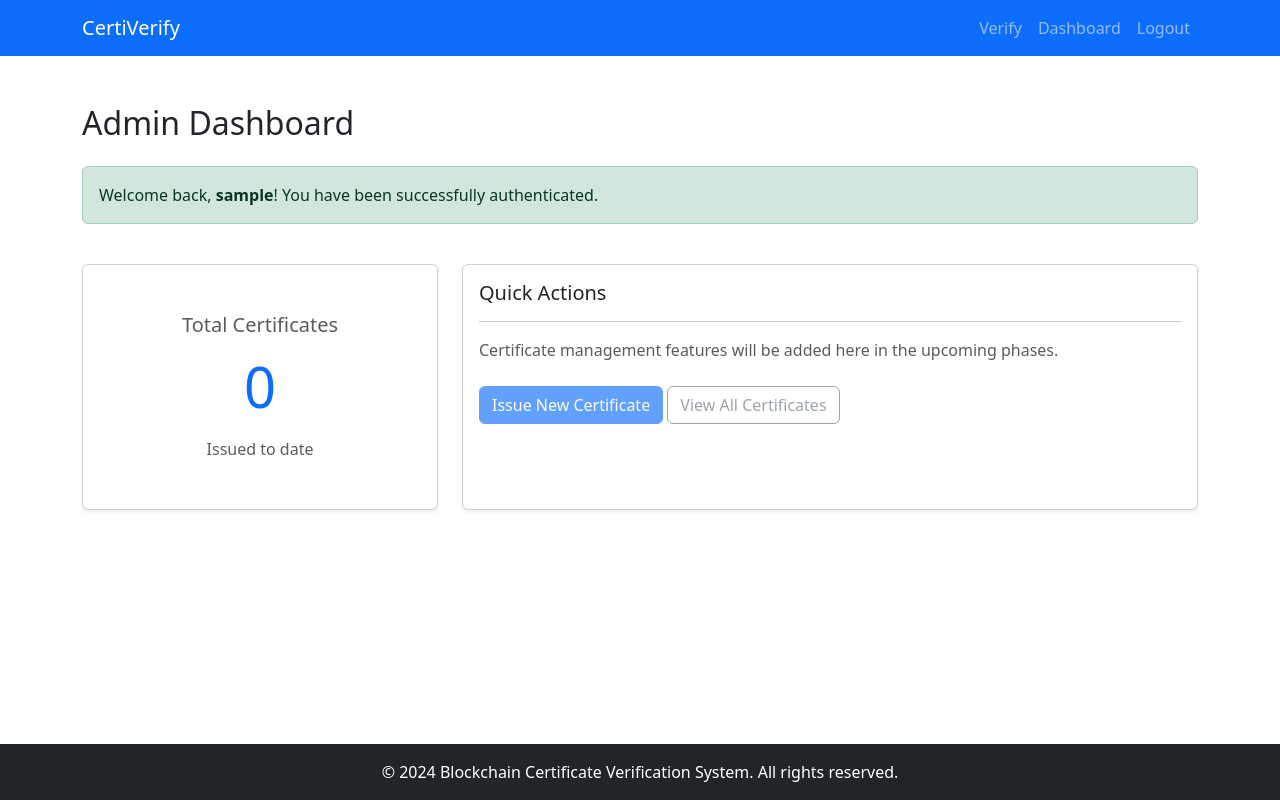
After one commit to abhigyan369/Blockchain-Certificate-Verification-System, a Django app: page /dashboard/ in a window 1280 px wide. The commit adds this page. Run offline with Django 5.2, Linux system fonts and the light colour scheme; the visitor is signed in with stand-in values (Sample User, id 1).

Commit message:
Build an admin authentication system

```diff
--- a/project/urls.py
+++ b/project/urls.py
@@ -16,7 +16,7 @@ Including another URLconf
 """
 
 from django.contrib import admin
-from django.urls import path
+from django.urls import path, include
 from django.conf import settings
 from django.conf.urls.static import static
 from project.views import home_view
@@ -24,6 +24,7 @@ from project.views import home_view
 urlpatterns = [
     path("admin/", admin.site.urls),
     path("", home_view, name="home"),
+    path("", include("users.urls")),
 ]
 
 if settings.DEBUG:
--- a/templates/base.html
+++ b/templates/base.html
@@ -30,9 +30,18 @@
                     <li class="nav-item">
                         <a class="nav-link" href="#">Verify</a>
                     </li>
+                    {% if request.user.is_authenticated and request.user.is_staff %}
                     <li class="nav-item">
-                        <a class="nav-link" href="#">Admin Login</a>
+                        <a class="nav-link" href="{% url 'dashboard' %}">Dashboard</a>
                     </li>
+                    <li class="nav-item">
+                        <a class="nav-link" href="{% url 'logout' %}">Logout</a>
+                    </li>
+                    {% else %}
+                    <li class="nav-item">
+                        <a class="nav-link" href="{% url 'login' %}">Admin Login</a>
+                    </li>
+                    {% endif %}
                 </ul>
             </div>
         </div>
--- /dev/null
+++ b/templates/users/dashboard.html
@@ -0,0 +1,37 @@
+{% extends 'base.html' %}
+
+{% block content %}
+<div class="row">
+    <div class="col-12">
+        <h2 class="mb-4">Admin Dashboard</h2>
+        <div class="alert alert-success" role="alert">
+            Welcome back, <strong>{{ request.user.username }}</strong>! You have been successfully authenticated.
+        </div>
+    </div>
+</div>
+
+<div class="row mt-4">
+    <div class="col-md-4">
+        <div class="card shadow-sm text-center">
+            <div class="card-body py-5">
+                <h5 class="card-title text-muted mb-3">Total Certificates</h5>
+                <h1 class="display-4 text-primary">0</h1>
+                <p class="card-text text-muted mt-3">Issued to date</p>
+            </div>
+        </div>
+    </div>
+    <div class="col-md-8">
+        <div class="card shadow-sm h-100">
+            <div class="card-body">
+                <h5 class="card-title">Quick Actions</h5>
+                <hr>
+                <p class="text-muted">Certificate management features will be added here in the upcoming phases.</p>
+                <div class="d-grid gap-2 d-md-block mt-4">
+                    <button class="btn btn-primary" type="button" disabled>Issue New Certificate</button>
+                    <button class="btn btn-outline-secondary" type="button" disabled>View All Certificates</button>
+                </div>
+            </div>
+        </div>
+    </div>
+</div>
+{% endblock %}
--- /dev/null
+++ b/users/urls.py
@@ -0,0 +1,8 @@
+from django.urls import path
+from . import views
+
+urlpatterns = [
+    path("login/", views.admin_login, name="login"),
+    path("logout/", views.admin_logout, name="logout"),
+    path("dashboard/", views.admin_dashboard, name="dashboard"),
+]
--- a/users/views.py
+++ b/users/views.py
@@ -1,3 +1,36 @@
-from django.shortcuts import render
+from django.shortcuts import render, redirect
+from django.contrib.auth import login, logout
+from django.contrib.auth.forms import AuthenticationForm
+from django.contrib.auth.decorators import user_passes_test
+from django.contrib import messages
 
-# Create your views here.
+def admin_login(request):
+    if request.user.is_authenticated:
+        if request.user.is_staff:
+            return redirect('dashboard')
+        else:
+            return redirect('home')
+
+    if request.method == 'POST':
+        form = AuthenticationForm(request, data=request.POST)
+        if form.is_valid():
+            user = form.get_user()
+            if user.is_staff or user.is_superuser:
+                login(request, user)
+                return redirect('dashboard')
+            else:
+                messages.error(request, 'You do not have admin access.')
+        else:
+            messages.error(request, 'Invalid username or password.')
+    else:
+        form = AuthenticationForm()
+
+    return render(request, 'users/login.html', {'form': form})
+
+def admin_logout(request):
+    logout(request)
+    return redirect('home')
+
+@user_passes_test(lambda u: u.is_staff, login_url='login')
+def admin_dashboard(request):
+    return render(request, 'users/dashboard.html')
```
Also changed, not shown: templates/users/login.html (added, +49 -0 lines).
